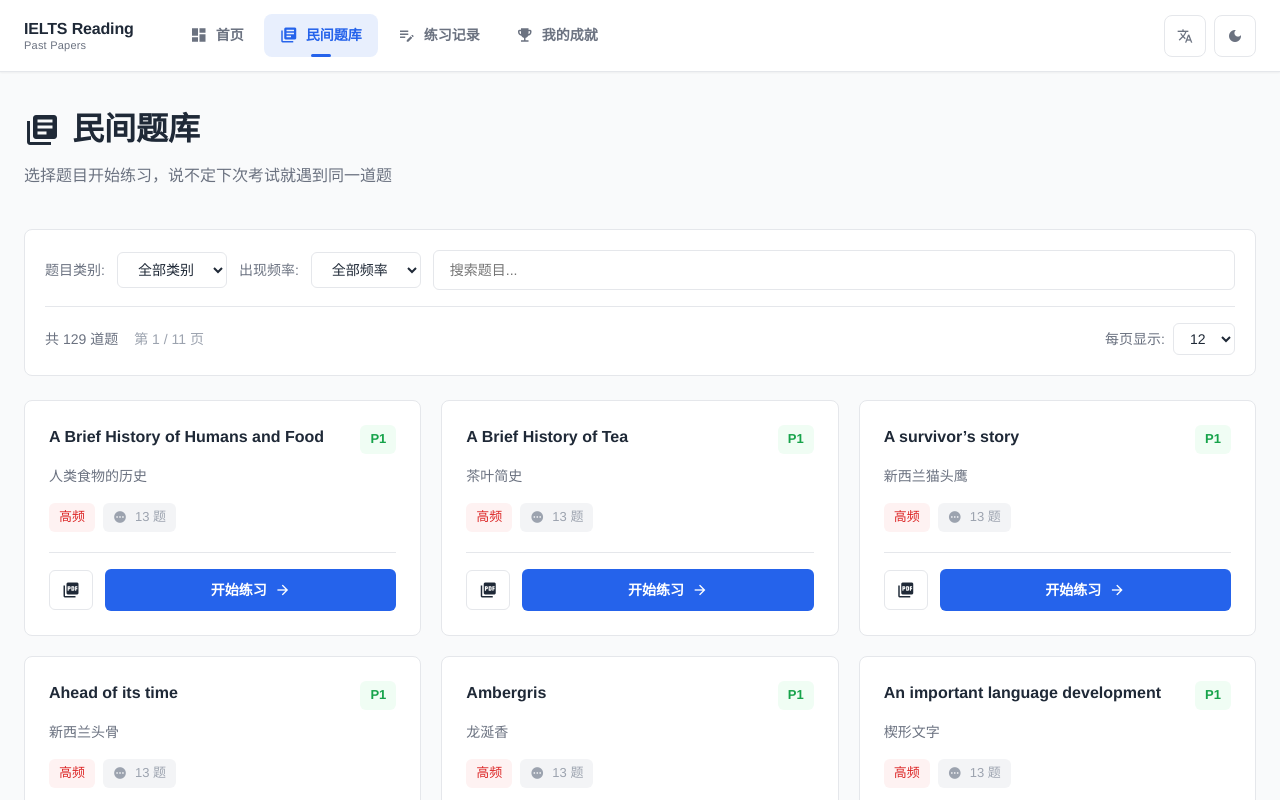
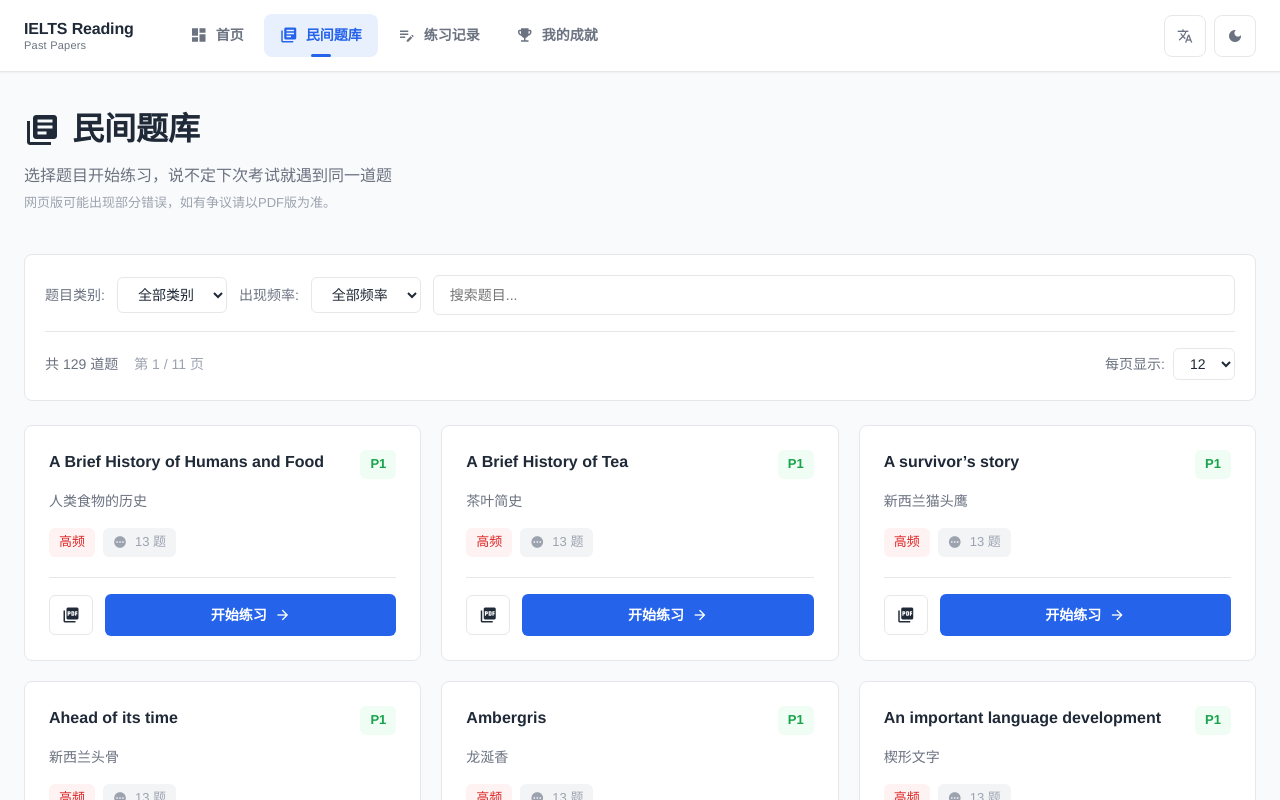
Before and after one commit to hwttop5/ielts-reading-past-papers, a Vue app: page /browse in a window 1280 px wide. Shown: the top 800 px of the page. Built offline with nearby package versions, Linux system fonts and the light colour scheme.

Commit message:
fix: move disclaimer to Browse page only and revert Home/Practice changes

```diff
--- a/src/views/Browse.vue
+++ b/src/views/Browse.vue
@@ -4,6 +4,7 @@
       <div class="header-content">
         <h1 class="page-title"><span class="material-icons title-icon">library_books</span> {{ t('menu.browse') }}</h1>
         <p class="page-subtitle">{{ t('browse.description') }}</p>
+        <p class="page-disclaimer">{{ t('browse.disclaimer') }}</p>
       </div>
     </div>
 
@@ -367,6 +368,13 @@ if (!rawName) {
   font-size: 16px;
   color: var(--text-secondary);
   margin: 0;
+}
+
+.page-disclaimer {
+  font-size: 13px;
+  color: var(--text-tertiary);
+  margin: 4px 0 0 0;
+  font-style: normal;
 }
 
 .filter-section {
--- a/src/views/Home.vue
+++ b/src/views/Home.vue
@@ -4,7 +4,6 @@
       <div class="header-content">
         <h1 class="page-title"><span class="material-icons title-icon">dashboard</span> {{ t('menu.home') }}</h1>
         <p class="page-subtitle">{{ t('overview.description') }}</p>
-        <p class="page-disclaimer">{{ t('browse.disclaimer') }}</p>
       </div>
     </div>
 
@@ -325,13 +324,6 @@ const randomPractice = (category?: string) => {
   font-size: 16px;
   color: var(--text-secondary);
   margin: 0;
-}
-
-.page-disclaimer {
-  font-size: 13px;
-  color: var(--text-tertiary);
-  margin: 4px 0 0 0;
-  font-style: italic;
 }
 
 .section-icon {
```
